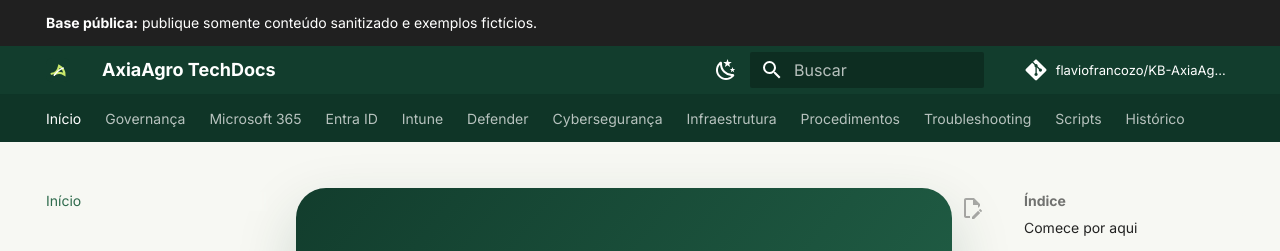
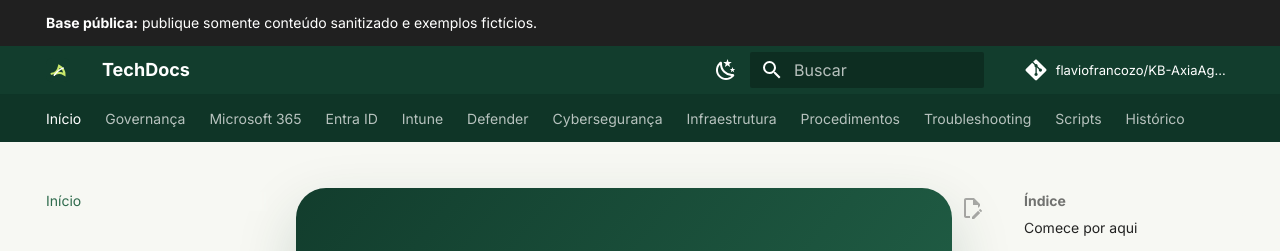
Before and after one commit to flaviofrancozo/KB-AxiaAgro, an MkDocs documentation site: the page built from docs/index.md, in a window 1280 px wide. Shown: the top 251 px of the page. Built offline with MkDocs 1.6.1 and Material for MkDocs 9.7.7, drawn with Linux system fonts in a browser that asks for light colours; comment, search, counter and statistics services are not loaded.

Commit message:
Update mkdocs.yml

```diff
--- a/mkdocs.yml
+++ b/mkdocs.yml
@@ -1,6 +1,6 @@
-site_name: AxiaAgro TechDocs
+site_name: TechDocs
 site_description: Base pública e sanitizada de conhecimento técnico
-site_author: AxiaAgro - Tecnologia da Informação
+site_author: TechDocs - Tecnologia da Informação
 site_url: https://flaviofrancozo.github.io/KB-AxiaAgro/
 repo_url: https://github.com/flaviofrancozo/KB-AxiaAgro
 repo_name: flaviofrancozo/KB-AxiaAgro
```
